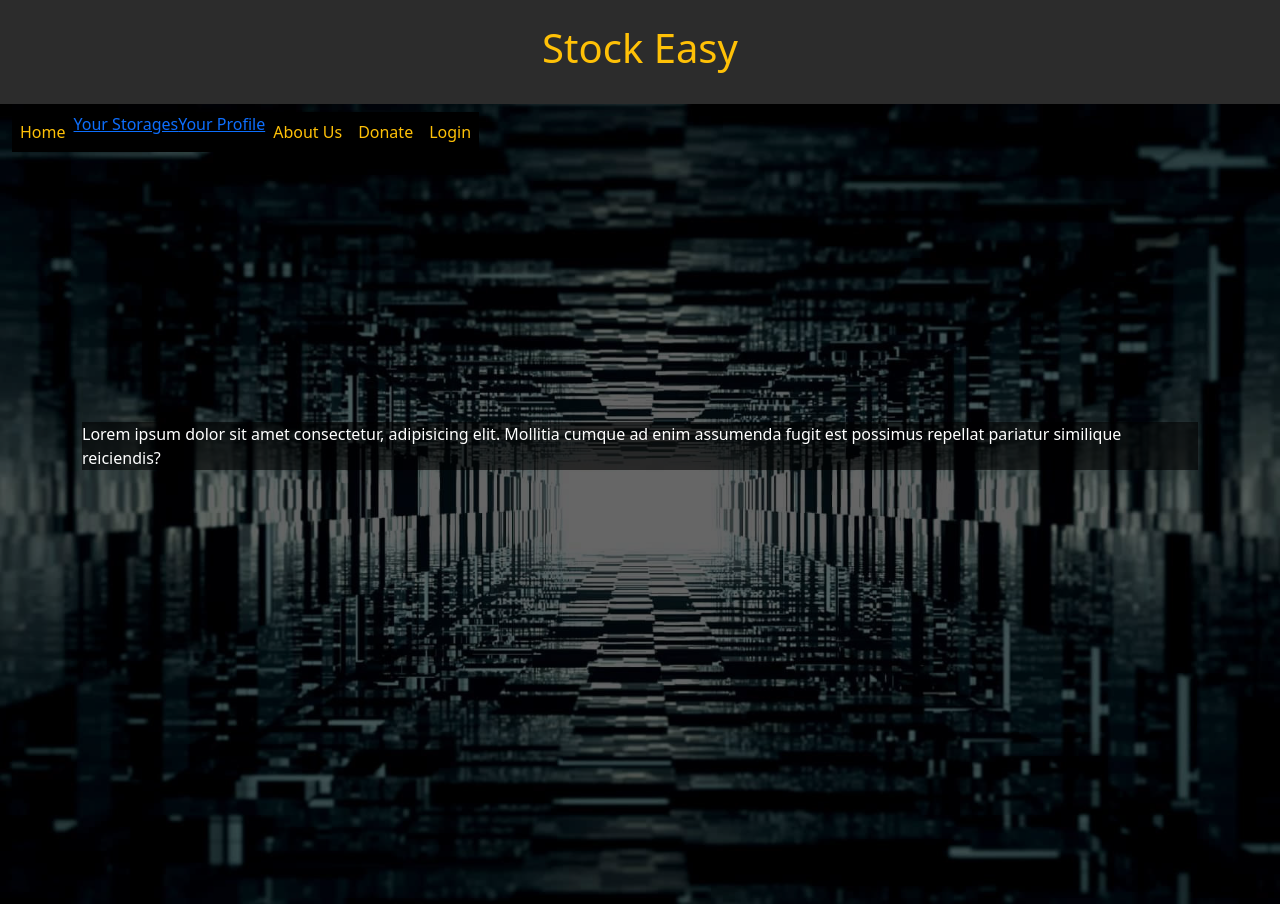
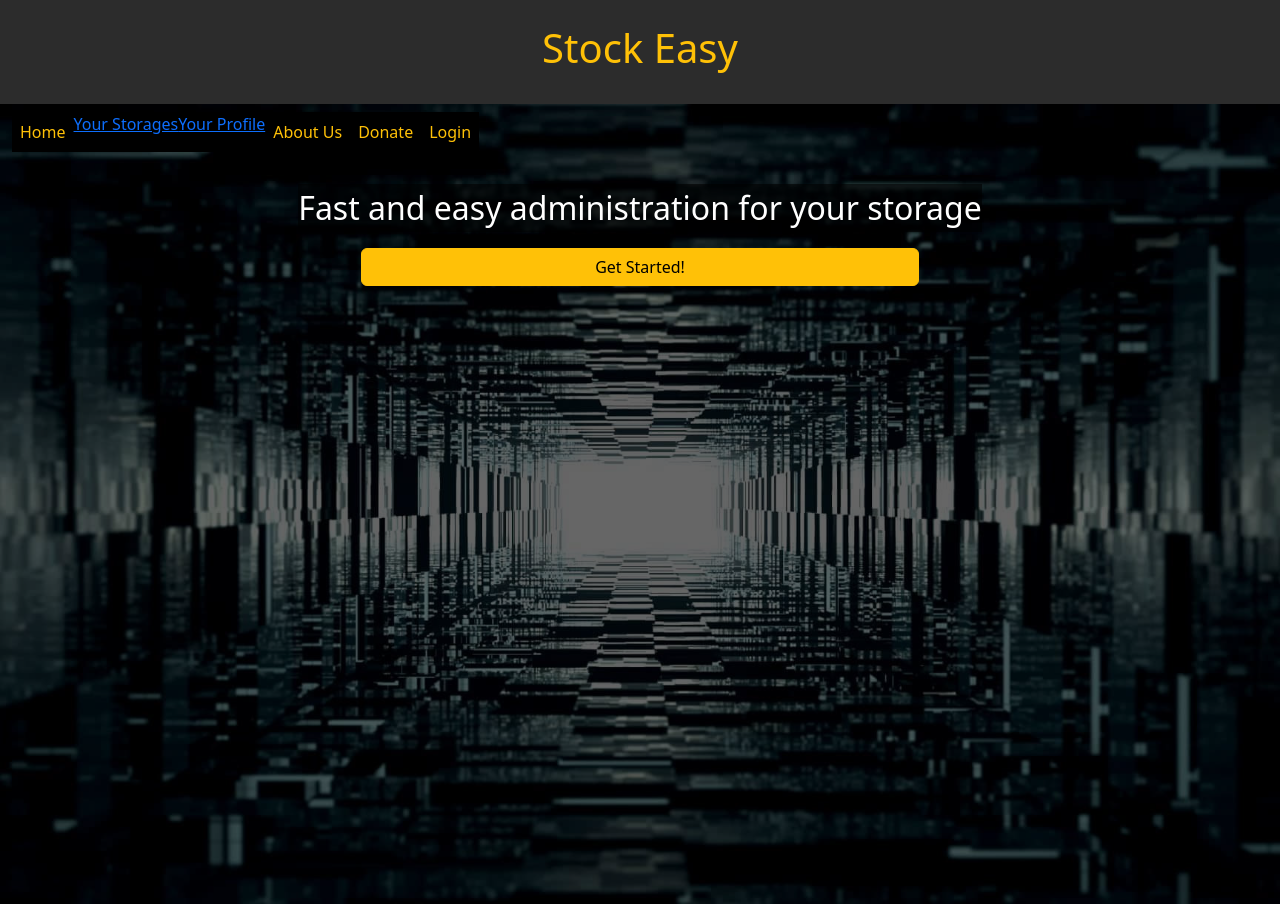
Before and after one commit to feffe17/Magazzino_front, a React (Vite) app: page / in a window 1280 px wide. Built offline with nearby package versions, Linux system fonts and the light colour scheme.

Commit message:
[WIP] //

```diff
--- a/src/components/Home.module.css
+++ b/src/components/Home.module.css
@@ -16,5 +16,7 @@
 .title {
     color: white;
     background-color: rgba(0, 0, 0, 0.6);
-    margin-top: -100px;
+    margin-top: 5rem;
+    text-align: center;
+    font-size: 2rem;
 }
--- a/src/pages/Home.jsx
+++ b/src/pages/Home.jsx
@@ -7,8 +7,9 @@ export default function Home() {
             <div className={style.background}>
                 <div className={style.layer}>
                     <Navbar />
-                    <div className="container d-flex justify-content-center align-items-center w-100 h-100">
-                        <p className={style.title}>Lorem ipsum dolor sit amet consectetur, adipisicing elit. Mollitia cumque ad enim assumenda fugit est possimus repellat pariatur similique reiciendis?</p>
+                    <div className="container d-flex align-items-center flex-column w-100">
+                        <p className={style.title}>Fast and easy administration for your storage</p>
+                        <button className="btn btn-warning col-6">Get Started!</button>
 
                     </div>
                 </div>
```
